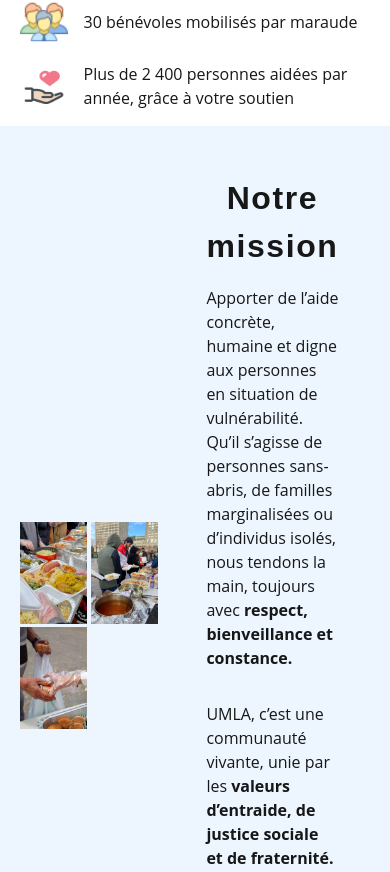
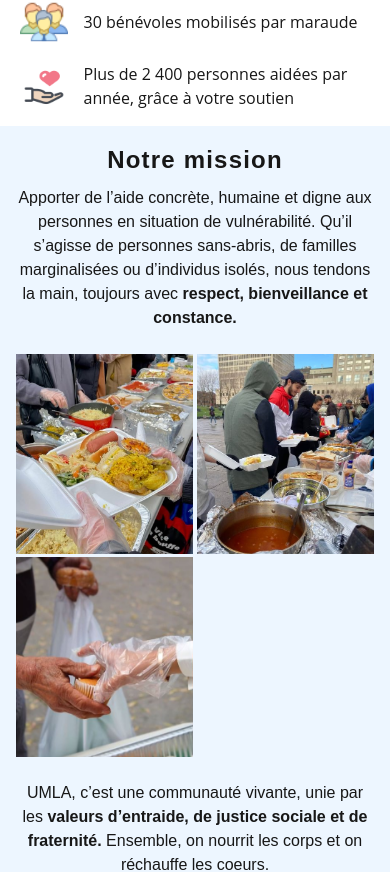
Before and after one commit to WilliamYn/umla-react, a Next.js app: page / in a window 390 px wide. Shown: the part 984-1856 px from the top of the page. Built offline with nearby package versions, Linux system fonts and the light colour scheme.

Commit message:
notre mission reactive in mobile
images adapt

```diff
--- a/src/app/page.css
+++ b/src/app/page.css
@@ -228,7 +228,7 @@
     align-items: center;
 }
 
-.mission-section {
+.mission-section-web {
     width: 90%;
     margin-top: 1rem;
     display: flex;
@@ -304,3 +304,55 @@
 .button-help-us:hover {
     background-color: var(--highlight-blue-color-hover);
 }
+
+.mission-section-mobile {
+    display: none;
+}
+
+@media (max-width: 620px) {
+    .mission-section-web {
+        display: none;
+    }
+    .mission-section-mobile {
+        display: flex;
+        flex-direction: column;
+        align-items: center;
+        justify-content: center;
+        padding: 1rem;
+        gap: 0.5rem;
+    }
+
+    .mission-section-mobile h2 {
+        font-size: 1.5rem;
+        font-weight: var(--semi-bold);
+        color: var(--section-header-color);
+        text-align: center;
+        letter-spacing: var(--section-letter-spacing);
+    }
+
+    .mission-section-mobile p {
+        font-size: 1rem;
+        color: var(--paragraph-color);
+        text-align: center;
+    }
+
+    .mission-images-container {
+        width: 100%;
+        display: grid;
+        grid-template-columns: repeat(2, 1fr);
+        grid-template-rows: repeat(2, 1fr);
+        gap: 0.2rem;
+        padding-top: 1rem;
+        padding-bottom: 1rem;
+        max-width: 500px;
+    }
+
+    .mission-images-container img {
+        width: 100%;
+        height: 100%;
+        object-fit: cover;
+    }
+
+
+
+}
--- a/src/app/page.tsx
+++ b/src/app/page.tsx
@@ -69,7 +69,7 @@ export default function Home() {
 
 
       <div className='mission-section-bg'>
-        <div className='mission-section'>
+        <div className='mission-section-web'>
           <div className='mission-images-container'>
             <img src="/food-1.jpg" alt="mission-image-1"/>
             <img src="/food-2.jpg" alt="mission-image-2"/>
@@ -82,6 +82,19 @@ export default function Home() {
             <button className='button-help-us'>Comment nous aider ?</button>
           </div>
         </div>
+
+
+        <div className='mission-section-mobile'>
+          <h2>Notre mission</h2>
+          <p>Apporter de l’aide concrète, humaine et digne aux personnes en situation de vulnérabilité. Qu’il s’agisse de personnes sans-abris, de familles marginalisées ou d’individus isolés, nous tendons la main, toujours avec <strong>respect, bienveillance et constance.</strong></p>
+          <div className='mission-images-container'>
+            <img src="/food-1.jpg" alt="mission-image-1"/>
+            <img src="/food-2.jpg" alt="mission-image-2"/>
+            <img src="/food-3.jpg" alt="mission-image-3"/>
+          </div>
+          <p>UMLA, c’est une communauté vivante, unie par les <strong>valeurs d’entraide, de justice sociale et de fraternité.</strong> Ensemble, on nourrit les corps et on réchauffe les coeurs.</p>
+          <button className='button-help-us'>Comment nous aider ?</button>
+        </div>
       </div>
     </div>
     </>
```
